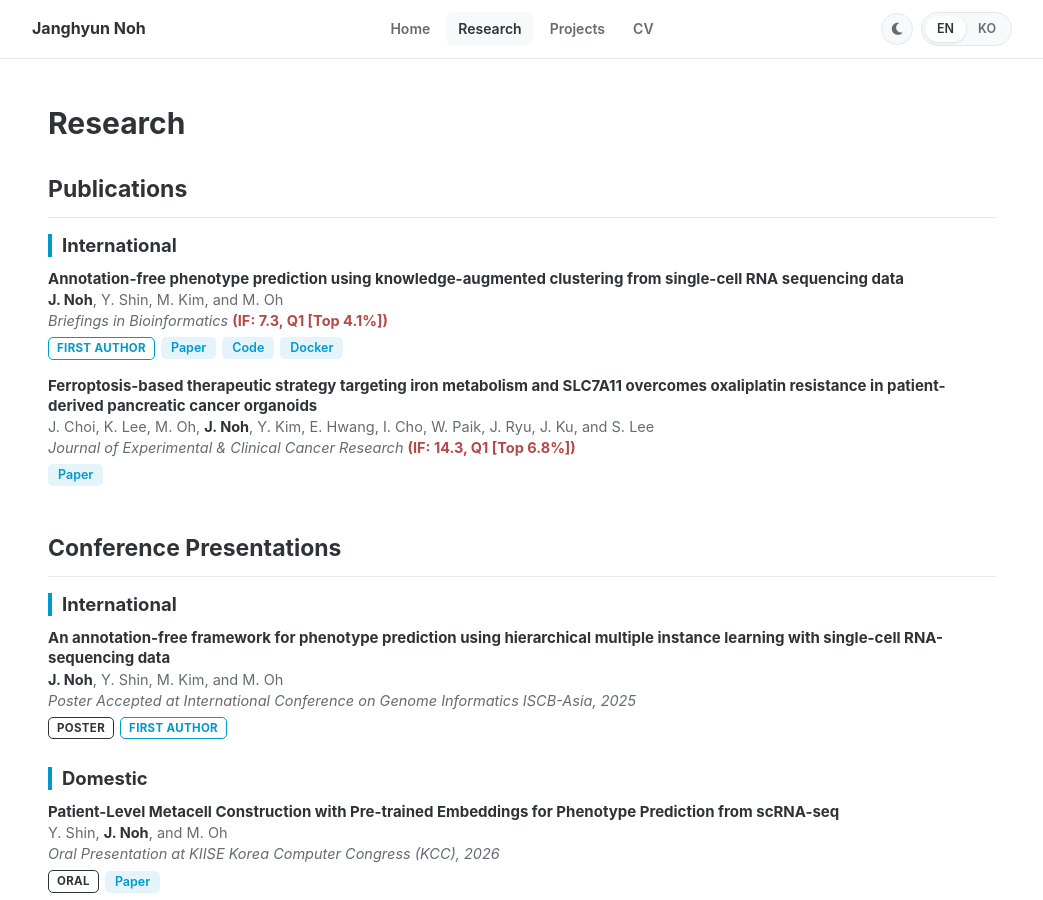
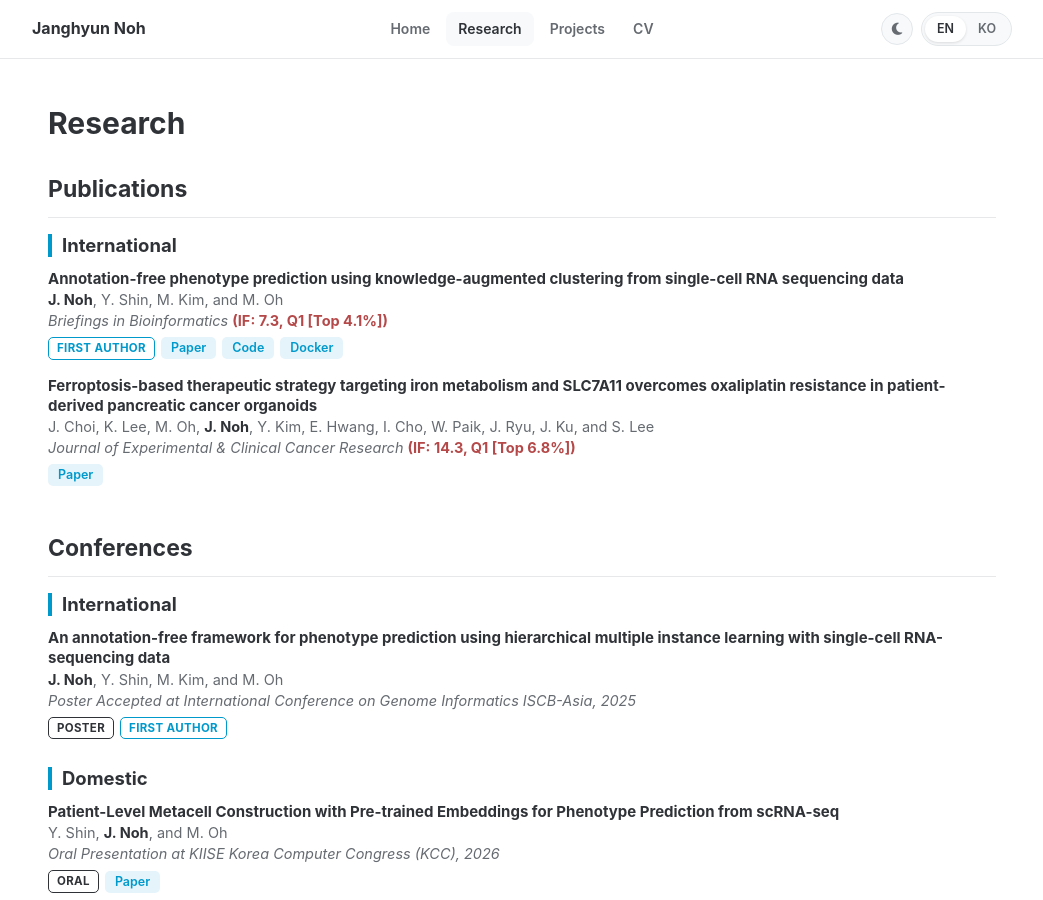
Before and after one commit to janghyunnoh/janghyunnoh.github.io, a Jekyll site: the page built from research/index.md, in a window 1280 px wide and 900 px high. Shown: the whole window, without its empty margins (118-1161 px from the left). Built offline with Jekyll 4.4.1, drawn with Linux system fonts in a browser that asks for light colours.

Commit message:
Rename conference presentations section in English and Korean

```diff
--- a/_data/i18n.yml
+++ b/_data/i18n.yml
@@ -7,7 +7,7 @@ en:
   selected: "Selected Research"
   recent_projects: "Recent Projects"
   see_all: "See all →"
-  presentations: "Conference Presentations"
+  presentations: "Conferences"
   about: "About Me"
   news: "Latest News"
   education: "Education"
@@ -49,7 +49,7 @@ ko:
   selected: "대표 연구"
   recent_projects: "최근 프로젝트"
   see_all: "전체 보기 →"
-  presentations: "학회 발표"
+  presentations: "학회"
   about: "소개"
   news: "최근 소식"
   education: "학력"
```
